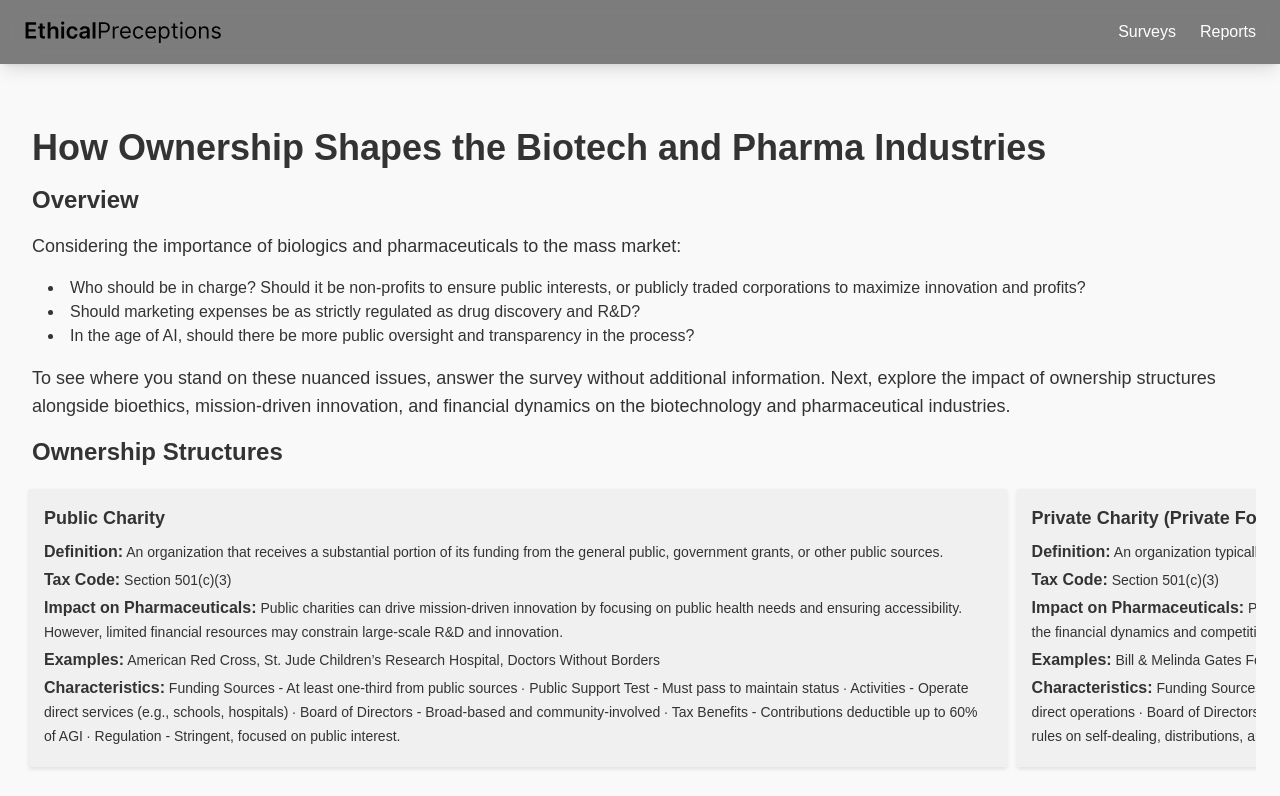
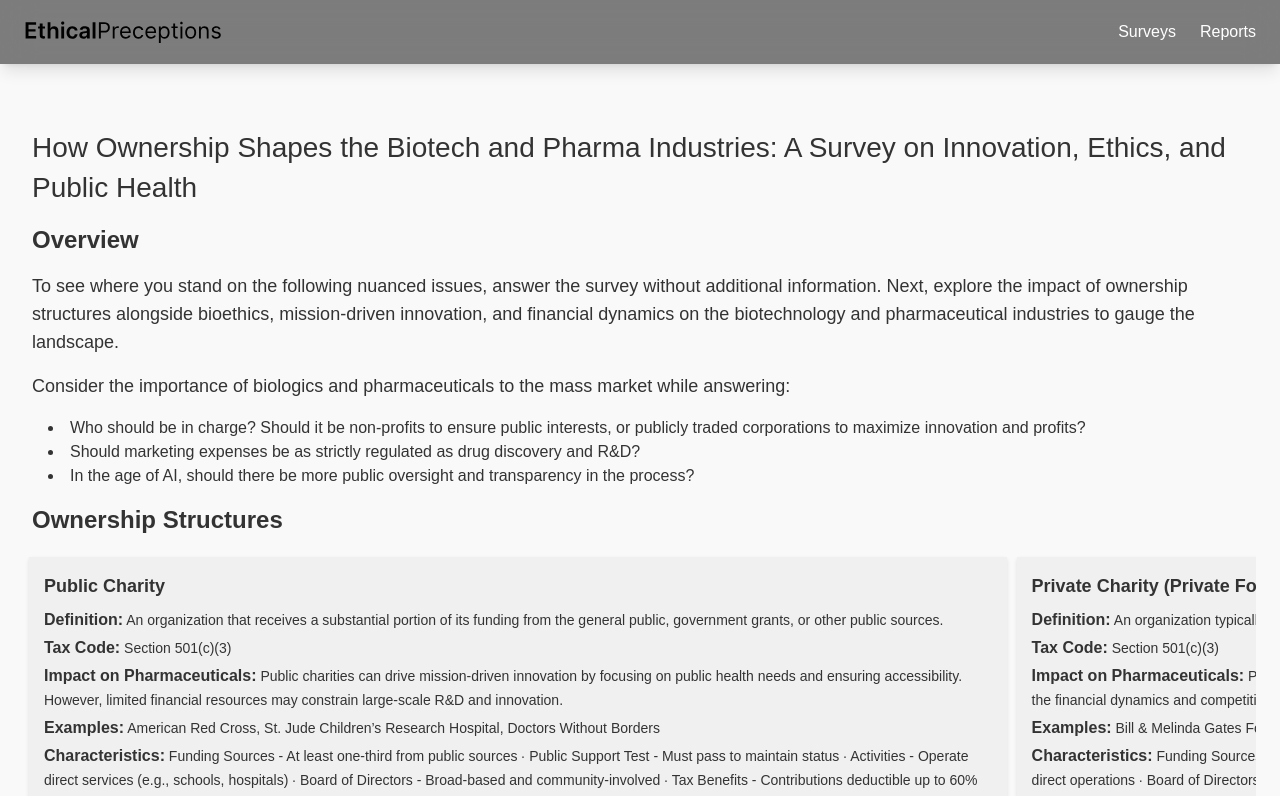
Before and after one commit to tkpepper15/applied-ethics, a Next.js app: page /how_corporate_ownership_shapes_big_pharma in a window 1280 px wide. Shown: the top 796 px of the page. Built offline with nearby package versions, Linux system fonts and the light colour scheme.

Commit message:
Commit message

```diff
--- a/app/global.css
+++ b/app/global.css
@@ -44,9 +44,9 @@ body {
 
 /* Typography */
 .text-4xl {
-  font-size: 2.25rem;
+  font-size: 1.75rem;
   line-height: 2.5rem;
-  font-weight: 700;
+  font-weight: 400;
 }
 
 .text-lg {
--- a/app/how_corporate_ownership_shapes_big_pharma/page.tsx
+++ b/app/how_corporate_ownership_shapes_big_pharma/page.tsx
@@ -112,18 +112,18 @@ const Home: React.FC = () => {
     <div className="home-container">
       <Navbar />
       <main className="home-content">
-          <h1 className="mb-4 text-4xl font-bold ml-4">How Ownership Shapes the Biotech and Pharma Industries</h1>
+          <h1 className="mb-4 text-4xl font-bold ml-4">How Ownership Shapes the Biotech and Pharma Industries: A Survey on Innovation, Ethics, and Public Health</h1>
           <h1 className="ml-4 mb-4 text-2xl font-bold">Overview</h1>
-          <p className="text-lg ml-4 mb-4">
-  Considering the importance of biologics and pharmaceuticals to the mass market:
+          <p className='text-lg ml-4 mb-4'>To see where you stand on the following nuanced issues, answer the survey without additional information. Next, explore the impact of ownership structures alongside bioethics, mission-driven innovation, and financial dynamics on the biotechnology and pharmaceutical industries to gauge the landscape.
+          </p>
+<p className="text-lg ml-4 mb-4">
+  Consider the importance of biologics and pharmaceuticals to the mass market while answering:
 </p>
 <ul className="list-disc list-inside ml-8 mb-4">
   <li>Who should be in charge? Should it be non-profits to ensure public interests, or publicly traded corporations to maximize innovation and profits?</li>
   <li>Should marketing expenses be as strictly regulated as drug discovery and R&D?</li>
   <li>In the age of AI, should there be more public oversight and transparency in the process?</li>
 </ul>
-          <p className='text-lg ml-4 mb-4'>To see where you stand on these nuanced issues, answer the survey without additional information. Next, explore the impact of ownership structures alongside bioethics, mission-driven innovation, and financial dynamics on the biotechnology and pharmaceutical industries.
-          </p>
         <h1 className="ml-4 mb-4 text-2xl font-bold">Ownership Structures</h1>
         <div className="timeline-container">
           <div id="timeline" className="timeline flex">
```
